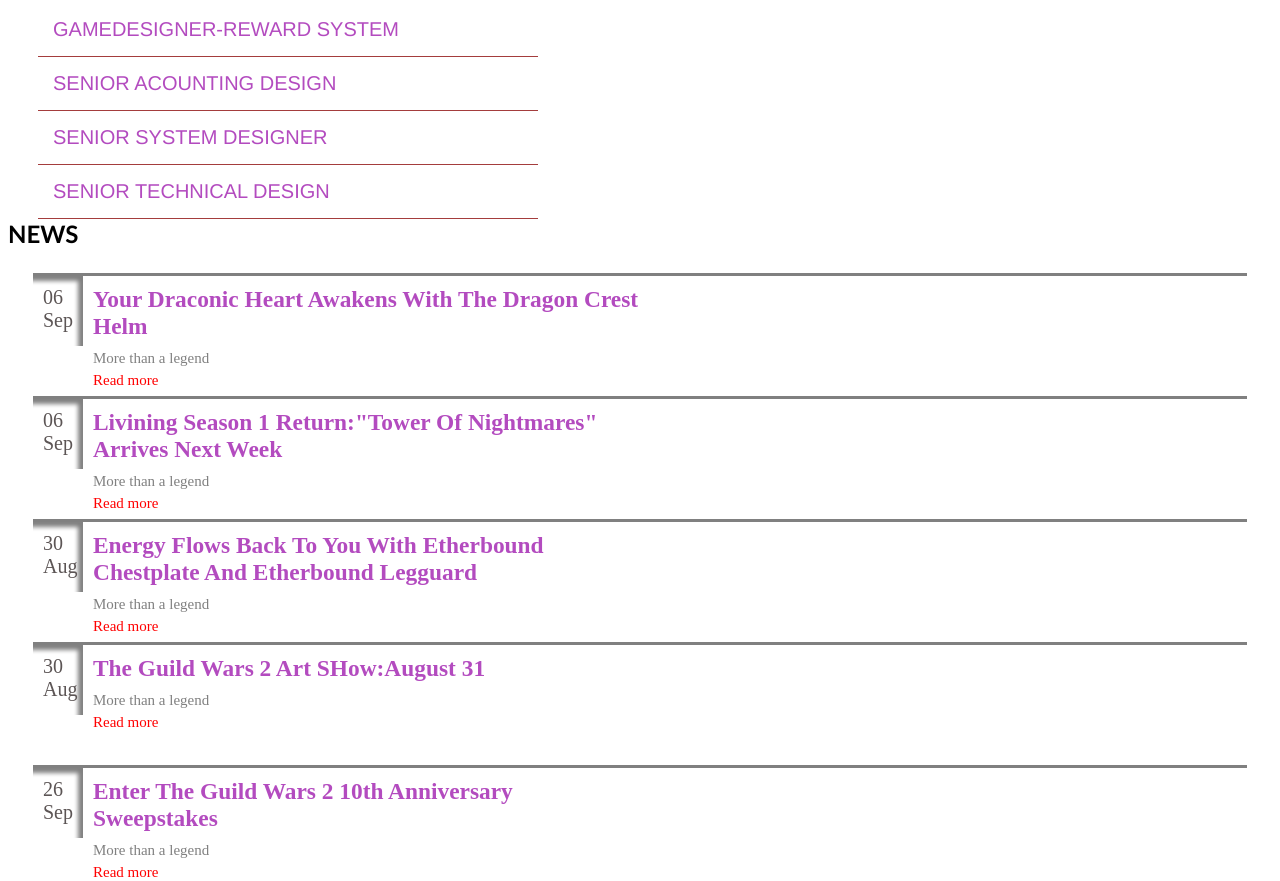
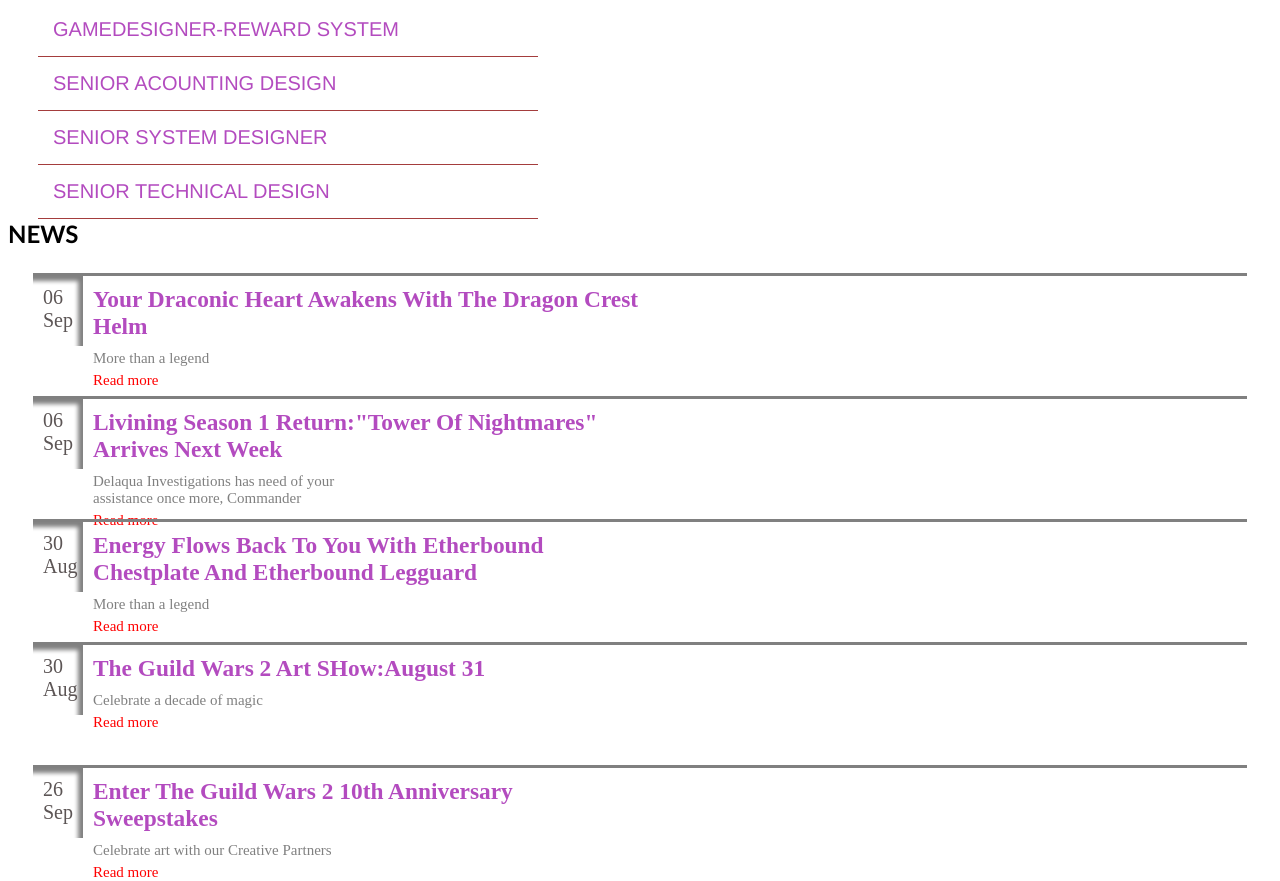
Before and after one commit to Ovrutskyy/GUILD-WARS-, a plain HTML site: page index.html in a window 1280 px wide. Shown: the part 721-1602 px from the top of the page. Drawn offline with Linux system fonts and the light colour scheme.

Commit message:
изменио наименования текста

```diff
--- a/index.html
+++ b/index.html
@@ -150,7 +150,7 @@
 
         .info2 {
             display: flex;
-            width: 200px;
+            width: 250px;
             padding-top: 10px;
             flex-direction: column;
         }
@@ -297,7 +297,7 @@ body
                         <a href="#">Livining Season 1 Return:"Tower of Nightmares" Arrives Next week </a>
                     </h3>
                     <div class="info2">
-                        <p class="more"> More than a legend</p>
+                        <p class="more">Delaqua Investigations has need of your assistance once more, Commander</p>
                         <a class="read" href="#">Read more </a>
                     </div>
                 </div>
@@ -323,7 +323,7 @@ body
                         <a href="#">The guild wars 2 art SHow:August 31</a>
                     </h3>
                     <div class="info2">
-                        <p class="more"> More than a legend</p>
+                        <p class="more"> Celebrate a decade of magic</p>
                         <a class="read" href="#">Read more </a>
                     </div>
                 </div>
@@ -336,7 +336,7 @@ body
                         <a href="#">enter the Guild Wars 2 10th Anniversary Sweepstakes</a>
                     </h3>
                     <div class="info2">
-                        <p class="more"> More than a legend</p>
+                        <p class="more"> Celebrate art with our Creative Partners</p>
                         <a class="read" href="#">Read more </a>
                     </div>
                 </div>
```
